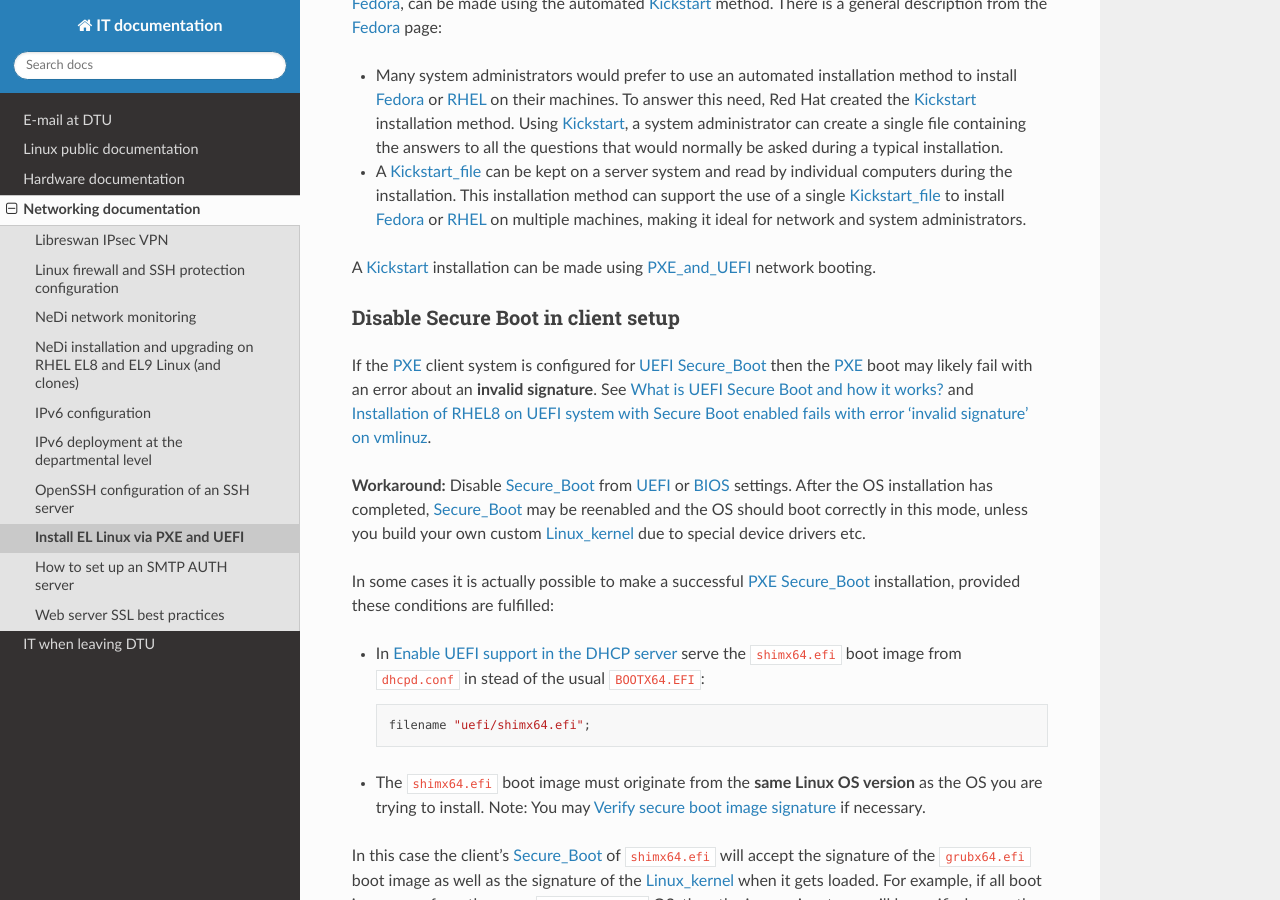
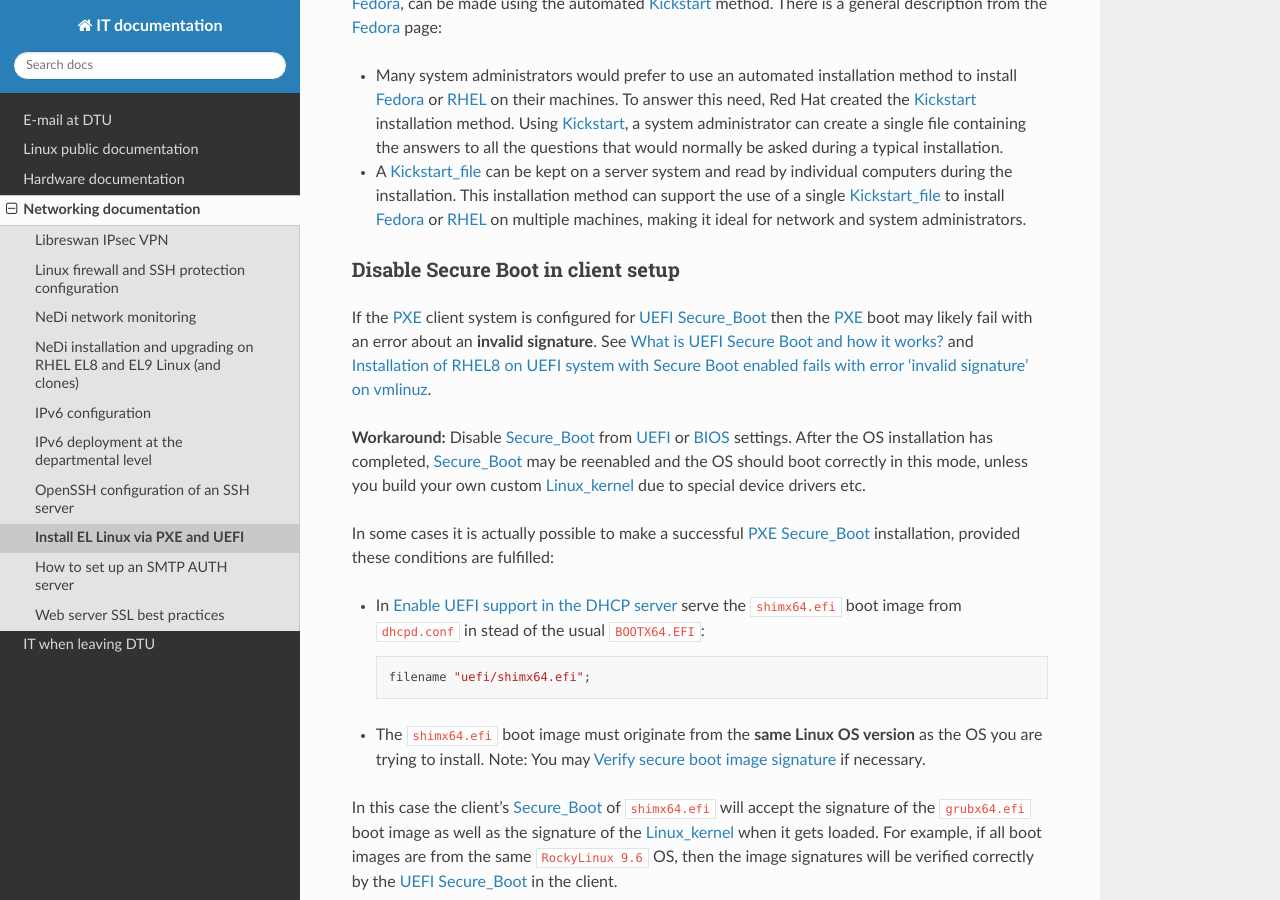
Before and after one commit to OleHolmNielsen/ITwiki, a Sphinx documentation site: the page built from docs/PXE_and_UEFI.rst, in a window 1280 px wide and 900 px high, scrolled down 10919 px. Built offline with Sphinx 7.4.7 and the Read the Docs theme 3.1.0, drawn with Linux system fonts in a browser that asks for light colours.

Commit message:
Minor edit

```diff
--- a/docs/PXE_and_UEFI.rst
+++ b/docs/PXE_and_UEFI.rst
@@ -528,8 +528,6 @@
   This installation method can support the use of a single Kickstart_file_ to install Fedora_ or RHEL_ on multiple machines,
   making it ideal for network and system administrators.
 
-A Kickstart_ installation can be made using PXE_and_UEFI_ network booting.
-
 .. _Secure_Boot_Setup:
 
 Disable Secure Boot in client setup
```
